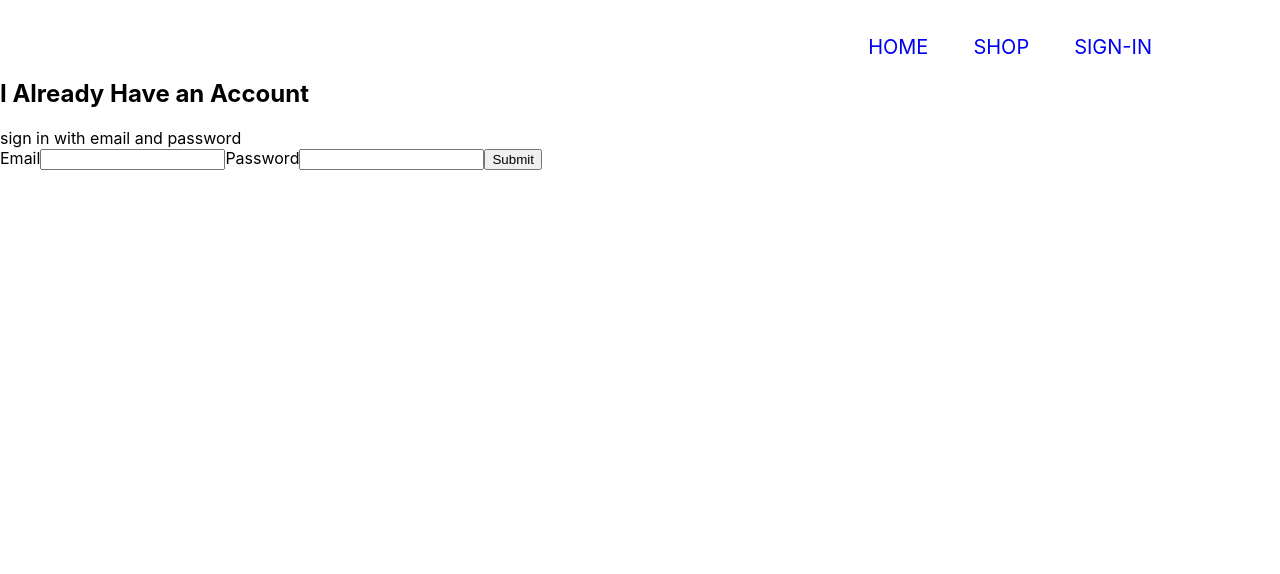
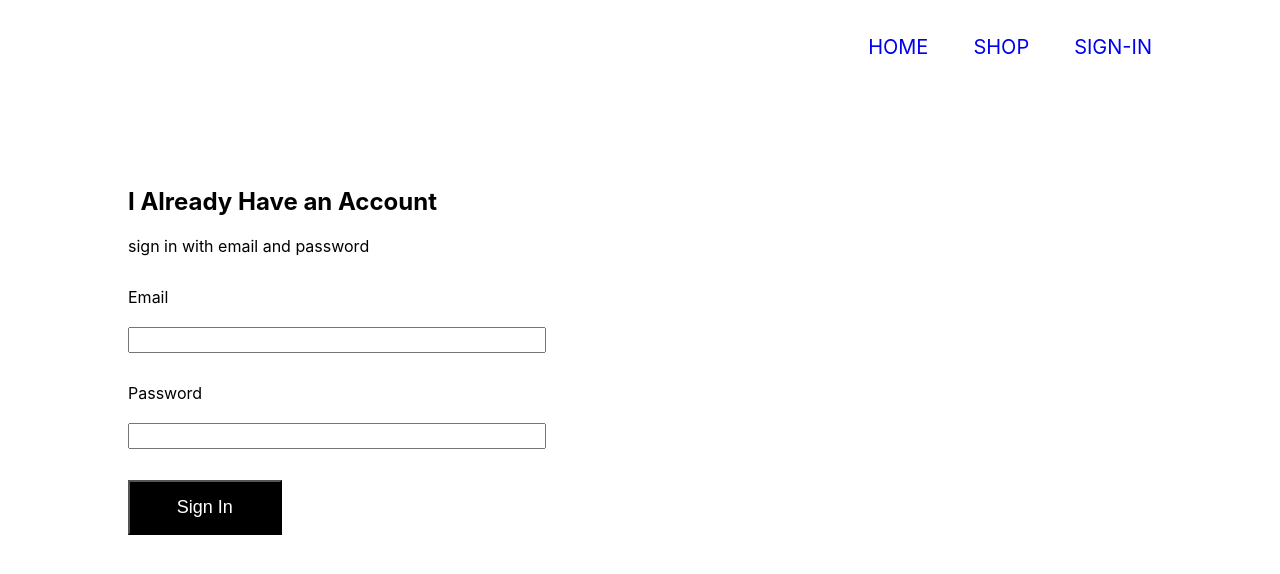
Before and after one commit to pragashraj/E-Clothing-WebApp-React, a React (Create React App) app: page /SignIn in a window 1280 px wide. Shown: the top 574 px of the page. Built offline with nearby package versions, Linux system fonts and the light colour scheme.

Commit message:
sighIn component

```diff
--- a/src/App.css
+++ b/src/App.css
@@ -114,3 +114,37 @@ a{
   margin-left: 45px;
   margin-top: 35px;
 }
+
+.SignIn{
+  margin-top: 10%;
+  margin-left: 10%;
+  width:40%;
+}
+.inputFields{
+  margin-top: 6%;
+}
+input{
+  width:80%;
+  height:20px;
+}
+
+.CustomButton{
+  width: 30%;
+  height: 55px;
+  background-color: black;
+  color: white;
+  font-size: large;
+}
+
+.inputButton{
+  margin-top: 6%;
+
+}
+
+.inputButton :hover{
+  background-color: white;
+  color: black;
+  cursor: pointer;
+  border: 1px solid black;
+  opacity: 0.8;
+}
--- /dev/null
+++ b/src/components/CustomButton.js
@@ -0,0 +1,10 @@
+import React from 'react'
+
+const CustomButton=({children,...otherProps})=>{
+    return(
+        <button className="CustomButton" {...otherProps}>
+            {children}
+        </button>
+    )
+}
+export default CustomButton
--- a/src/components/SignIn.js
+++ b/src/components/SignIn.js
@@ -1,4 +1,5 @@
 import React,{Component} from 'react'
+import CustomButton from './CustomButton'
 
 class SignIn extends Component{
     state={
@@ -24,13 +25,20 @@ class SignIn extends Component{
                 <h2>I Already Have an Account</h2>
                 <span>sign in with email and password</span>
                 <form onSubmit={this.handleSubmit}>
-                    <label>Email</label>
-                    <input name='email' type='email' value={this.state.email} required onChange={this.handleChange}/>
+                    <div className="inputFields">
+                        <label>Email</label><br></br><br></br>
+                        <input name='email' type='email' value={this.state.email} required onChange={this.handleChange}/><br></br>
+                    </div>
 
-                    <label>Password</label>
-                    <input name='password' type='password' value={this.state.password} required  onChange={this.handleChange}/>
+                    <div className="inputFields">
+                        <label>Password</label><br></br><br></br>
+                        <input name='password' type='password' value={this.state.password} required  onChange={this.handleChange}/><br></br>
+                    </div>
 
-                    <input type="submit" value="Submit"/>
+                    <div className="inputButton">
+                        <CustomButton type="submit" value="Submit">Sign In</CustomButton>
+                    </div>
+
                 </form>
             </div>
         )
```
Also changed, not shown: src/components/FormInput.js (+11 -0 lines).
